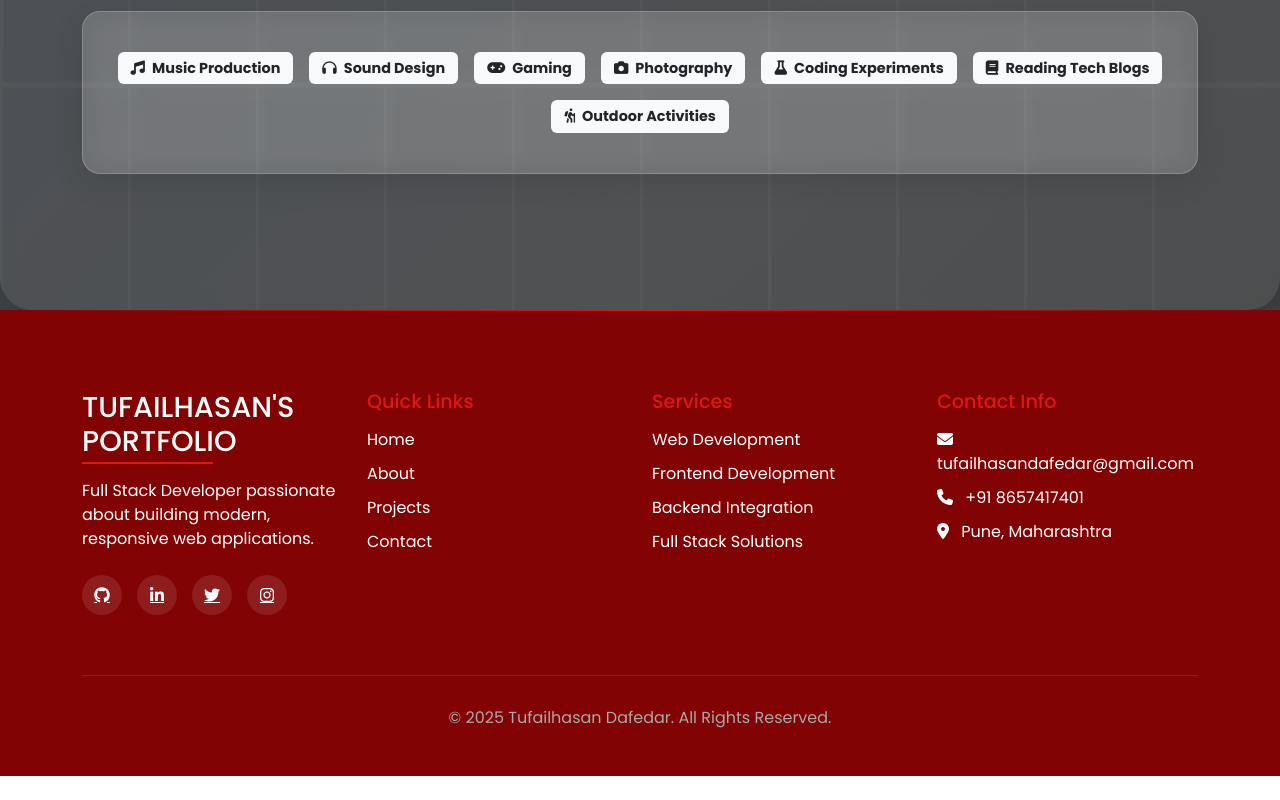
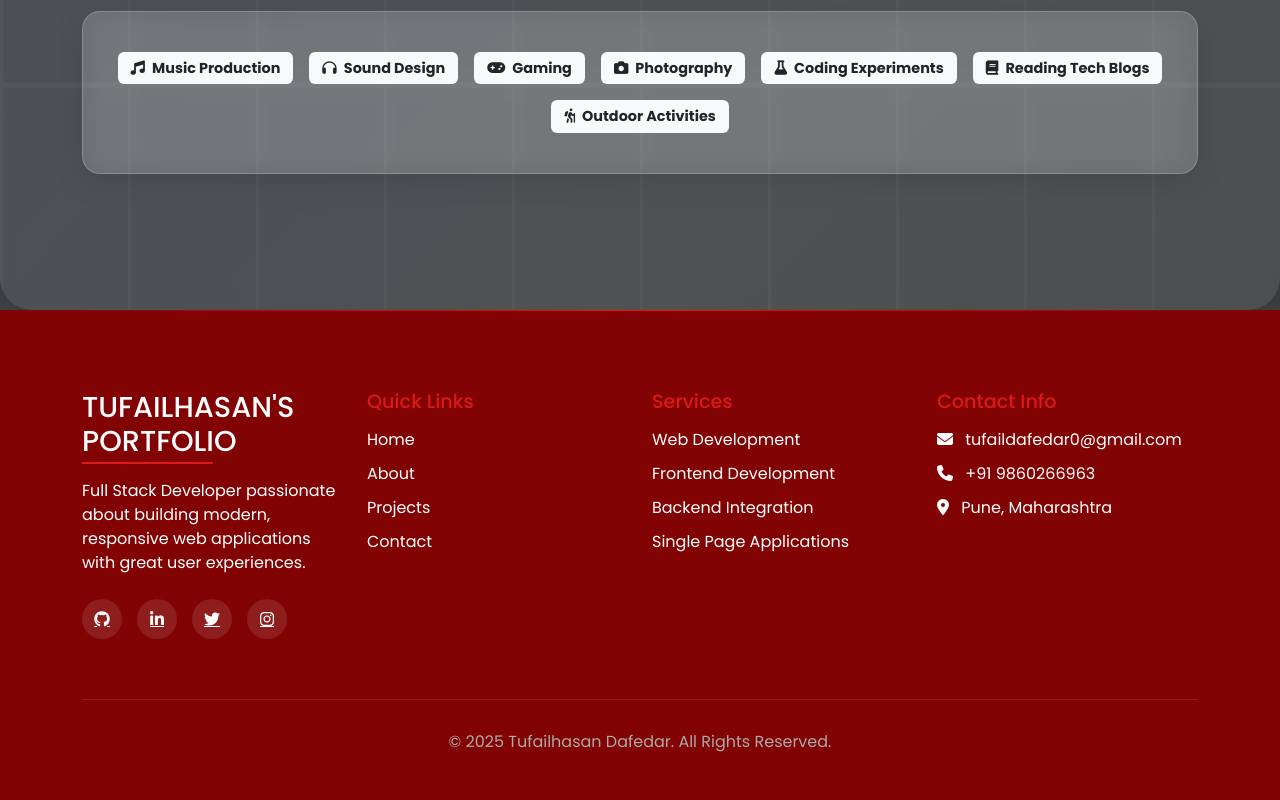
Before and after one commit to tufaildafedar0-prog/Personal-Portfolio, a plain HTML site: page about.html in a window 1280 px wide. Shown: the part 2020-2820 px from the top of the page. Before the commit the page ends 2796 px from the top, so only its background shows below. Drawn offline with nearby package versions, Linux system fonts and the light colour scheme.

Commit message:
Update about.html

```diff
--- a/about.html
+++ b/about.html
@@ -629,13 +629,13 @@
         </div>
     </section>
 
-    <!-- Footer -->
-    <footer class="footer">
+      <!-- Footer -->
+    <footer id="contact" class="footer">
         <div class="container">
             <div class="row">
                 <div class="col-md-6 col-lg-3 footer-col">
                     <h3 class="footer-title">TUFAILHASAN'S PORTFOLIO</h3>
-                    <p>Full Stack Developer passionate about building modern, responsive web applications.</p>
+                    <p>Full Stack Developer passionate about building modern, responsive web applications with great user experiences.</p>
                     <div class="social-links mt-4">
                         <a href="#"><i class="fab fa-github"></i></a>
                         <a href="https://www.linkedin.com/in/tufailhasan3241/"><i class="fab fa-linkedin-in"></i></a>
@@ -643,33 +643,37 @@
                         <a href="#"><i class="fab fa-instagram"></i></a>
                     </div>
                 </div>
+
                 <div class="col-md-6 col-lg-3 footer-col">
                     <h4 class="footer-subtitle">Quick Links</h4>
                     <ul class="footer-links">
-                        <li><a href="index.html">Home</a></li>
+                        <li><a href="#home">Home</a></li>
                         <li><a href="about.html">About</a></li>
                         <li><a href="project.html">Projects</a></li>
-                        <li><a href="contact.html">Contact</a></li>
+                        <li><a href="#contact">Contact</a></li>
                     </ul>
                 </div>
+
                 <div class="col-md-6 col-lg-3 footer-col">
                     <h4 class="footer-subtitle">Services</h4>
                     <ul class="footer-links">
                         <li><a href="#">Web Development</a></li>
                         <li><a href="#">Frontend Development</a></li>
                         <li><a href="#">Backend Integration</a></li>
-                        <li><a href="#">Full Stack Solutions</a></li>
+                        <li><a href="#">Single Page Applications</a></li>
                     </ul>
                 </div>
+
                 <div class="col-md-6 col-lg-3 footer-col">
                     <h4 class="footer-subtitle">Contact Info</h4>
                     <ul class="footer-links">
-                        <li><i class="fas fa-envelope me-2"></i> tufailhasandafedar@gmail.com</li>
-                        <li><i class="fas fa-phone me-2"></i> +91 8657417401</li>
+                        <li><i class="fas fa-envelope me-2"></i> <a href="mailto:tufaildafedar0@gmail.com" class="text-decoration-none text-reset">tufaildafedar0@gmail.com</a></li>
+                        <li><i class="fas fa-phone me-2"></i> <a href="tel:+919860266963" class="text-decoration-none text-reset">+91 9860266963</a></li>
                         <li><i class="fas fa-map-marker-alt me-2"></i> Pune, Maharashtra</li>
                     </ul>
                 </div>
             </div>
+
             <div class="copyright">
                 <p>&copy; 2025 Tufailhasan Dafedar. All Rights Reserved.</p>
             </div>
@@ -742,4 +746,5 @@
     });
     </script>
 </body>
+
 </html>
```
